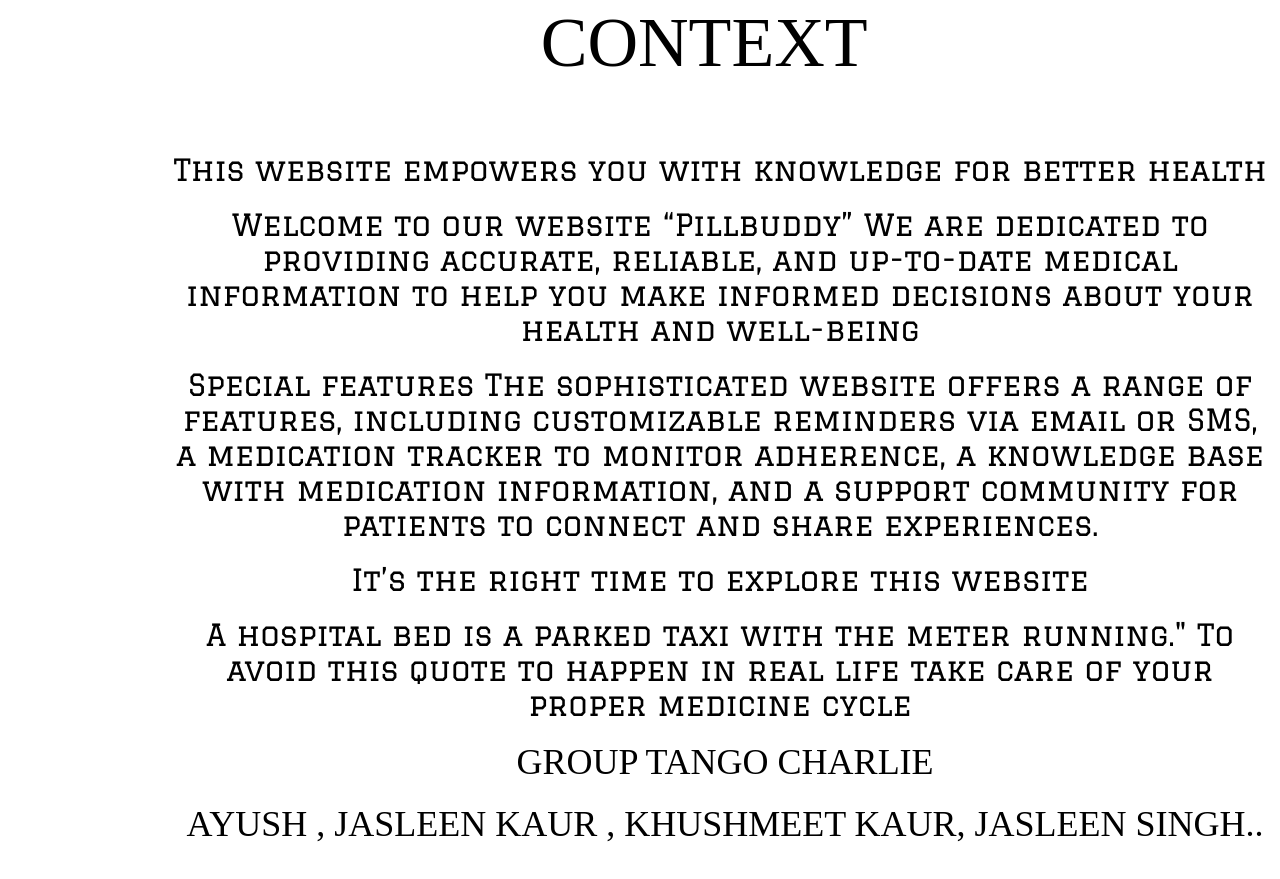
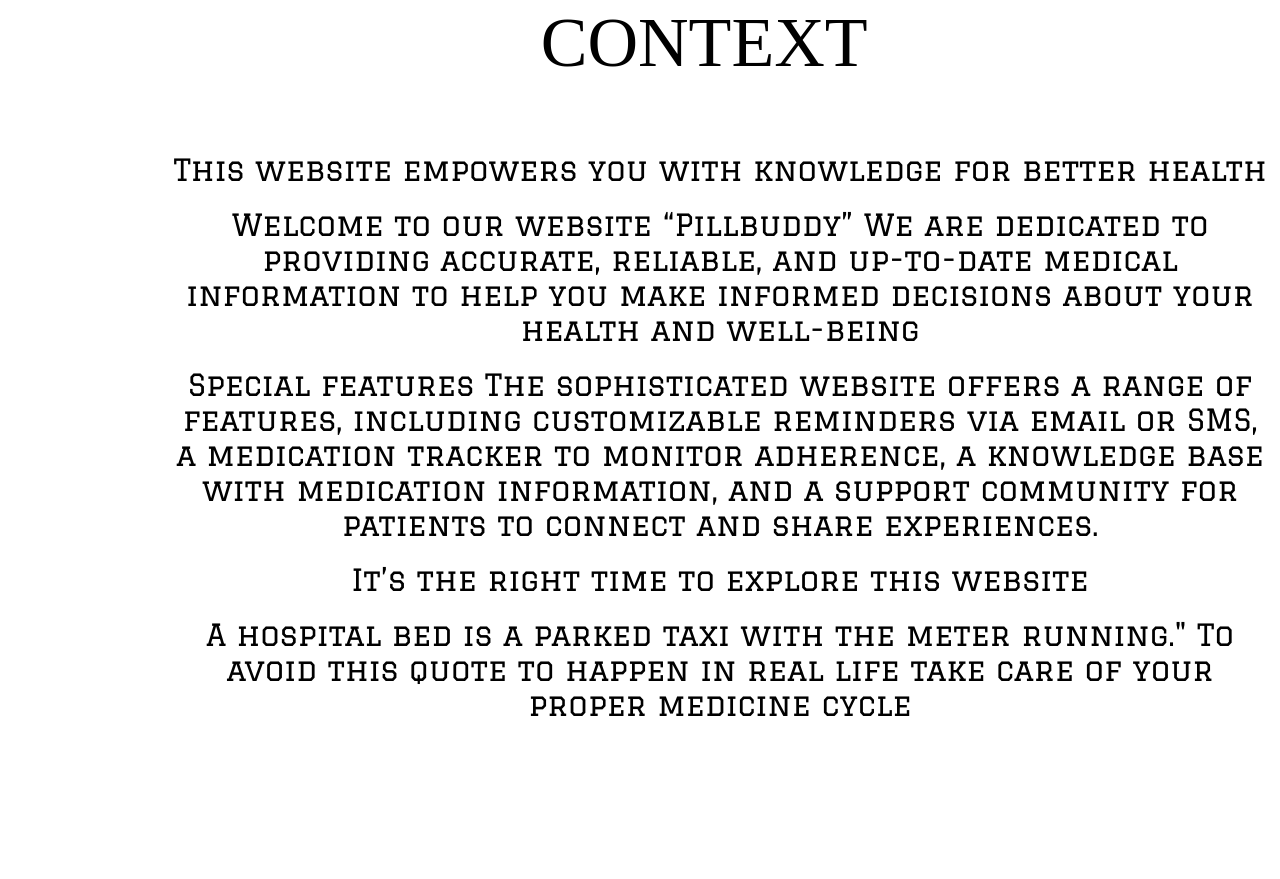
Before and after one commit to ravneetk27/Pillbuddy, a website built with Parcel: page hackathon/index.html in a window 1280 px wide. Shown: the part 2201-3080 px from the top of the page. Built offline with nearby package versions, Linux system fonts and the light colour scheme; a web font is replaced by a local one.

Commit message:
Update index.html

```diff
--- a/hackathon/index.html
+++ b/hackathon/index.html
@@ -141,14 +141,6 @@
         <div class="context">CONTEXT</div>
       </div>
       <section class="bottom">
-
-
-      <div class="group-tango-charlie-ayush-container" >
-        <p class="this-website">GROUP TANGO CHARLIE</p>
-        <p class="this-website">
-          AYUSH , JASLEEN KAUR , KHUSHMEET KAUR, JASLEEN SINGH..
-        </p>
-      </div>
       </section>
     </div>
   </body>
```
